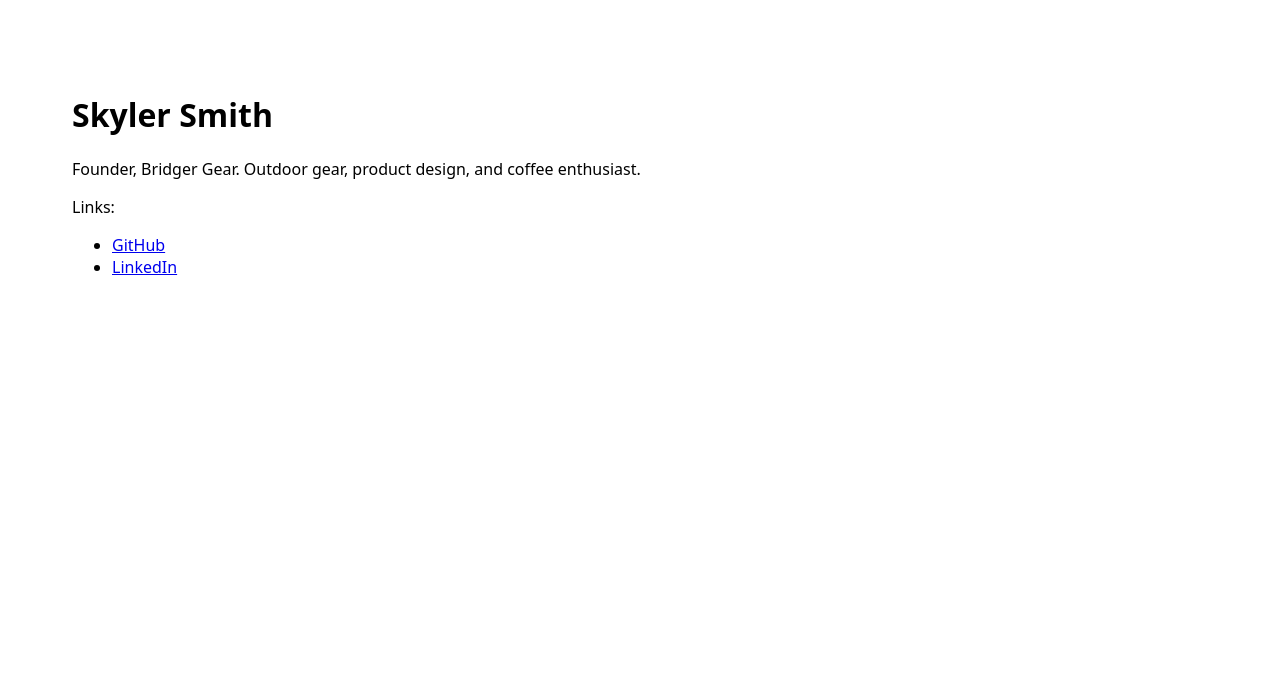
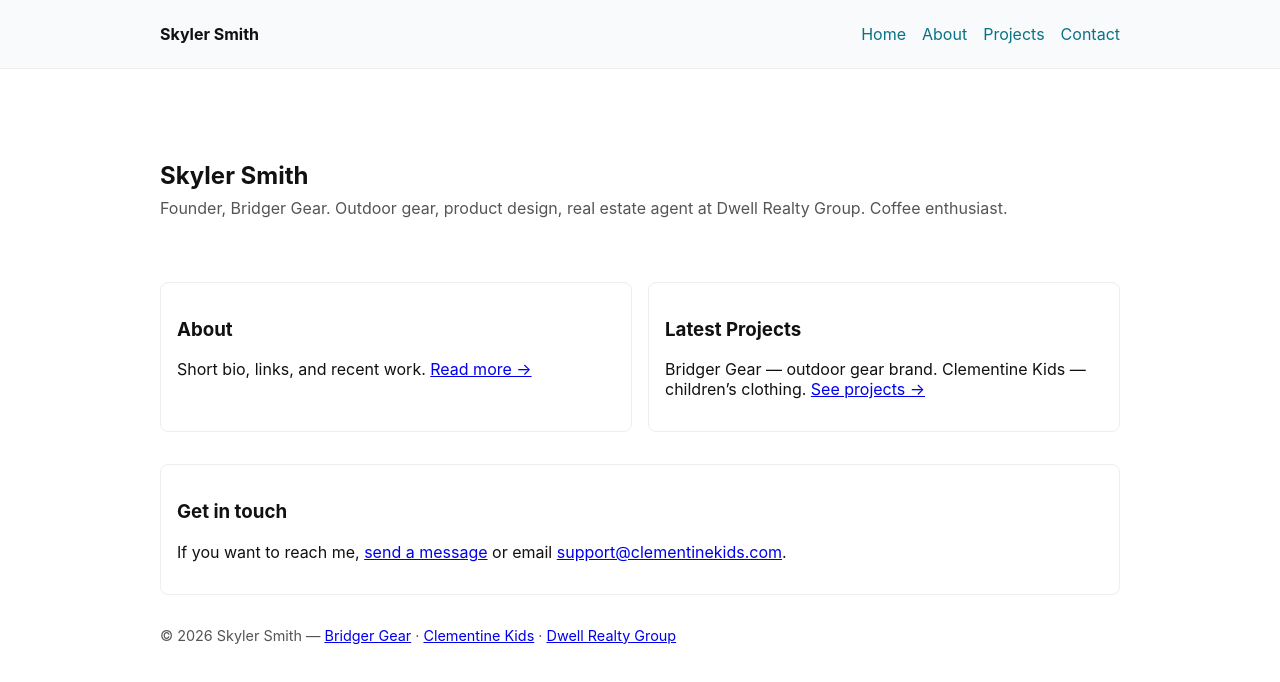
Before and after one commit to skysmith/skyler-site, a Next.js app: page / in a window 1280 px wide. Shown: the top 682 px of the page. Built offline with nearby package versions, Linux system fonts and the light colour scheme.

Commit message:
Add navigation, about, projects, contact pages and styles

```diff
--- /dev/null
+++ b/pages/_app.js
@@ -0,0 +1,5 @@
+import '../styles/globals.css'
+
+export default function App({ Component, pageProps }) {
+  return <Component {...pageProps} />
+}
--- a/pages/index.js
+++ b/pages/index.js
@@ -1,13 +1,44 @@
+import Link from 'next/link'
 export default function Home() {
   return (
-    <main style={{fontFamily:'system-ui, -apple-system, BlinkMacSystemFont, "Segoe UI", Roboto, "Helvetica Neue", Arial', padding: '4rem'}}>
-      <h1>Skyler Smith</h1>
-      <p>Founder, Bridger Gear. Outdoor gear, product design, and coffee enthusiast.</p>
-      <p>Links:</p>
-      <ul>
-        <li><a href="https://github.com/skysmith">GitHub</a></li>
-        <li><a href="https://www.linkedin.com">LinkedIn</a></li>
-      </ul>
-    </main>
+    <div>
+      <header>
+        <div className="container nav">
+          <div style={{fontWeight:700}}>Skyler Smith</div>
+          <nav>
+            <Link href="/">Home</Link>
+            <Link href="/about">About</Link>
+            <Link href="/projects">Projects</Link>
+            <Link href="/contact">Contact</Link>
+          </nav>
+        </div>
+      </header>
+      <main className="container">
+        <section className="hero">
+          <h1 style={{marginBottom:8}}>Skyler Smith</h1>
+          <p style={{color:'var(--muted)',marginTop:0}}>Founder, Bridger Gear. Outdoor gear, product design, real estate agent at Dwell Realty Group. Coffee enthusiast.</p>
+        </section>
+
+        <section style={{display:'grid',gridTemplateColumns:'1fr 1fr',gap:'1rem'}}>
+          <div className="card">
+            <h3>About</h3>
+            <p>Short bio, links, and recent work. <Link href="/about">Read more →</Link></p>
+          </div>
+          <div className="card">
+            <h3>Latest Projects</h3>
+            <p>Bridger Gear — outdoor gear brand. Clementine Kids — children’s clothing. <Link href="/projects">See projects →</Link></p>
+          </div>
+        </section>
+
+        <section style={{marginTop:'2rem'}} className="card">
+          <h3>Get in touch</h3>
+          <p>If you want to reach me, <Link href="/contact">send a message</Link> or email <a href="mailto:support@clementinekids.com">support@clementinekids.com</a>.</p>
+        </section>
+
+        <footer className="footer">
+          © {new Date().getFullYear()} Skyler Smith — <a href="https://bridgergear.com">Bridger Gear</a> · <a href="https://clementinekids.com">Clementine Kids</a> · <a href="https://dwellrg.com">Dwell Realty Group</a>
+        </footer>
+      </main>
+    </div>
   )
 }
--- /dev/null
+++ b/styles/globals.css
@@ -0,0 +1,9 @@
+:root{--bg:#fff;--muted:#555;--accent:#0b7285}
+body{margin:0;background:var(--bg);color:#111;font-family:Inter,ui-sans-serif,system-ui,-apple-system,Segoe UI,Roboto,'Helvetica Neue',Arial}
+header{background:#f8fafb;border-bottom:1px solid #eee}
+.container{max-width:960px;margin:0 auto;padding:1.5rem}
+.nav{display:flex;align-items:center;justify-content:space-between}
+.nav a{color:var(--accent);text-decoration:none;margin-left:1rem}
+.hero{padding:3rem 0}
+.card{background:#fff;border:1px solid #eee;padding:1rem;border-radius:8px}
+.footer{padding:2rem 0;color:var(--muted);font-size:0.9rem}
```
Also changed, not shown: pages/about.js (added, +39 -0 lines), pages/contact.js (added, +28 -0 lines), pages/projects.js (added, +28 -0 lines), 1 other file (tests, documents, lock files or other folders).
